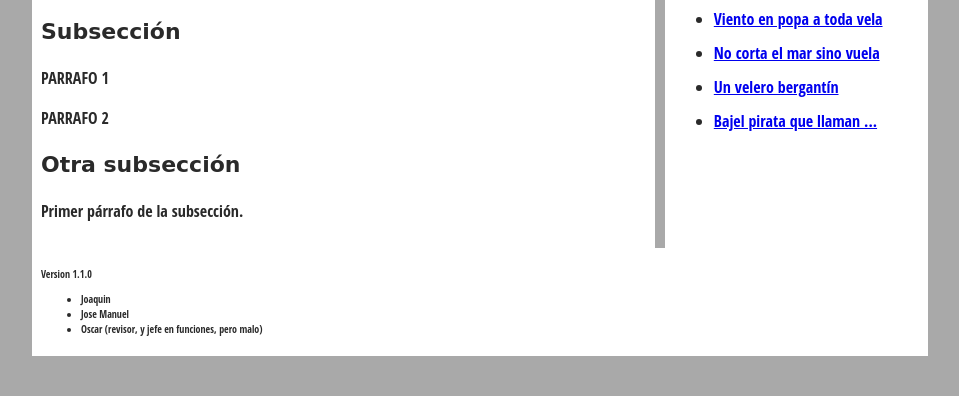
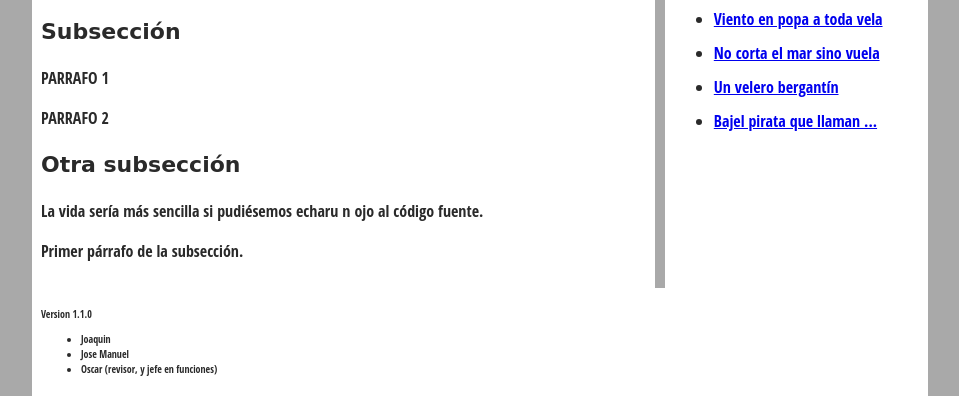
Before and after one commit to oscarGitFernandez/curso-git-repo3, a plain HTML site: page index.html in a window 1280 px wide. Shown: the part 427-823 px from the top of the page, without its empty margins (160-1119 px from the left). Before the commit the page ends 800 px from the top, so only its background shows below. Drawn offline with Linux system fonts and the light colour scheme.

Commit message:
Feature2_kinacho

```diff
--- a/index.html
+++ b/index.html
@@ -42,6 +42,8 @@
 
   <h3>Otra subsección</h3>
 
+  <p>La vida sería más sencilla si pudiésemos echaru n ojo al código fuente.</p>
+
   <p>Primer párrafo de la subsección.</p>
 
   </article>
@@ -65,7 +67,7 @@
    <ul>
       <li>Joaquin</li>
       <li>Jose Manuel</li>
-      <li>Oscar (revisor, y jefe en funciones, pero malo)</li>
+      <li>Oscar (revisor, y jefe en funciones)</li>
     </ul>
 </footer>
   </body>
```
